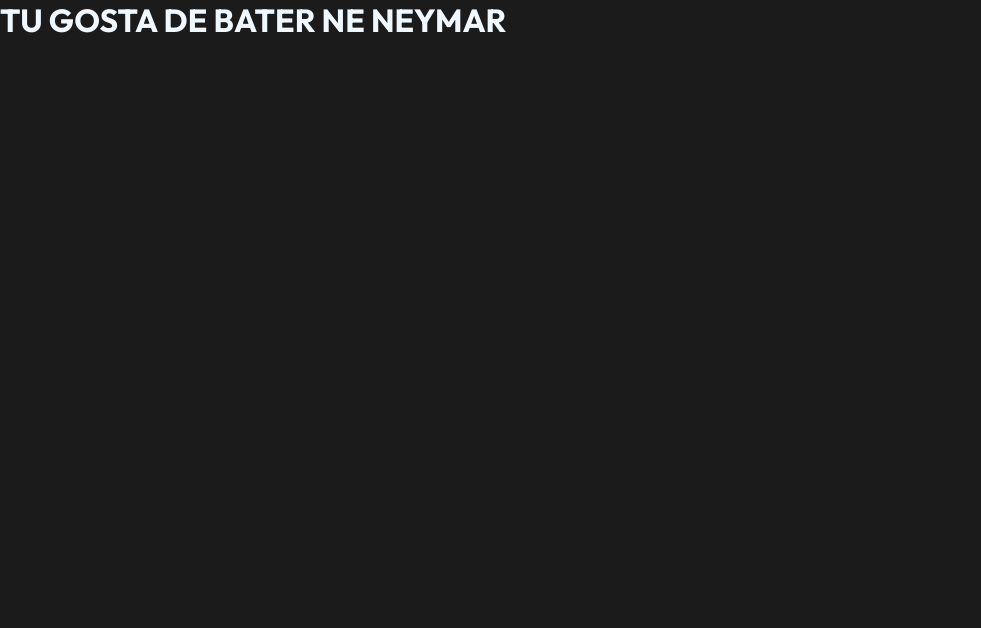
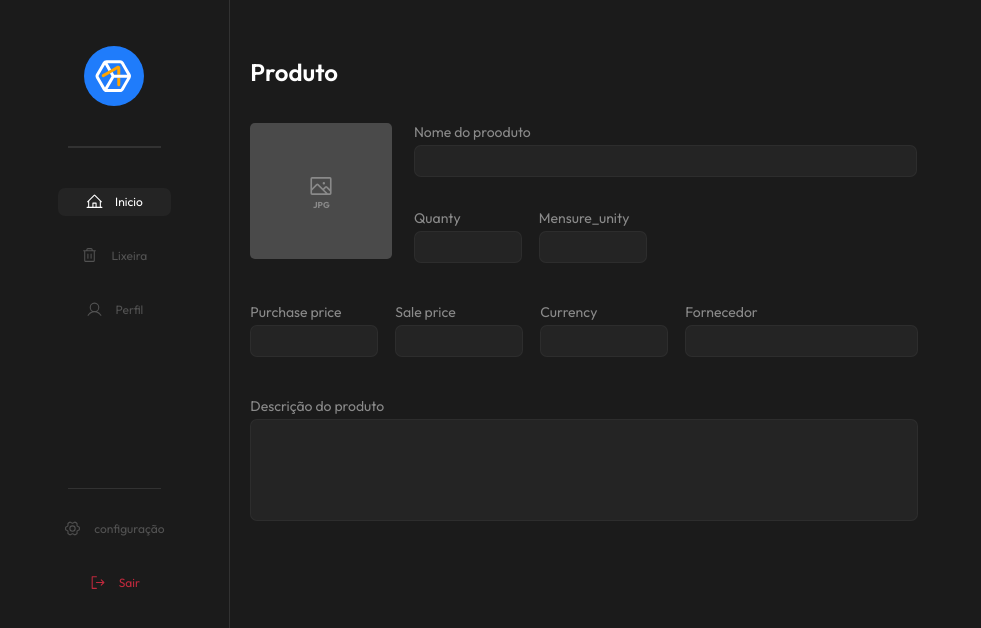
Before and after one commit to yeaaah-dev/yeah-stock, a React (Vite) app: page /RegistrationScreen in a window 1280 px wide. Shown: the top 628 px of the page, without its empty margins (0-981 px from the left). Built offline with nearby package versions, Linux system fonts and the light colour scheme.

Commit message:
feat: create page registration

```diff
--- a/src/components/Input/index.jsx
+++ b/src/components/Input/index.jsx
@@ -1,19 +1,14 @@
-import { MagnifyingGlass } from "@phosphor-icons/react";
+/* eslint-disable react/prop-types */
+
 import styles from "./styles.module.css";
 
-export function Input({ ...rest }) {
+export function Input({ borderNone, isNumber, ...rest }) {
   return (
-    <div className={styles["input-wrapper"]}>
-      <button className={styles["button-search"]}>
-        <MagnifyingGlass size={16} />
-      </button>
-
-      <input
-        {...rest}
-        type="text"
-        className={styles["input-header"]}
-        placeholder="Pesquisar produto"
-      />
-    </div>
+    <input
+      {...rest}
+      type={isNumber === "yes" ? "number" : "text"}
+      className={borderNone === "yes" ? `${styles["input-header_border-none"]}` : `${styles["input-header"]}`}
+      placeholder={isNumber === "yes" || isNumber === "not" ? "" : "Pesquisar produto"}
+    />
   );
 }
--- a/src/components/Input/styles.module.css
+++ b/src/components/Input/styles.module.css
@@ -1,46 +1,33 @@
 .input-header {
-  width: 25rem;
+  width: 100%;
   height: 2rem;
-  margin-left: -2rem;
   background: #242424;
   border: none;
   border-radius: 0.5rem;
-
   align-items: center;
   font-size: 0.875rem;
   font-style: normal;
   font-weight: 400;
+  border-radius: 0.4375rem;
+  border: 1px solid rgba(255, 255, 255, 0.04);
+  background: #242424;
+  color: #FFF;
 }
 
-.input-wrapper {
-  display: flex;
+.input-header_border-none {
+  width: 100%;
+  height: 2rem;
+  background: #242424;
+  border: none;
+  border-radius: 0.5rem;
   align-items: center;
-  background-color: #242424;
-  max-width: 24rem;
-  height: 0.5rem;
-  gap: 1rem;
-  padding: 1rem;
-  border-radius: 0.4375rem;
-  border: 1px solid rgba(255, 255, 255, 0.04);
-}
-
-.input-wrapper input {
-  outline: none;
-  color: white;
+  font-size: 0.875rem;
+  font-style: normal;
+  font-weight: 400;
+  color: #FFF;
 }
 
 .input::placeholder {
   outline: none;
   color: #323232;
 }
-
-.button-search {
-  border: none;
-  background: none;
-  align-items: center;
-  text-align: center;
-  color: #ffffff;
-  padding-top: 0.56rem;
-  padding-bottom: 0.56rem;
-  margin-left: -2rem;
-}
--- a/src/pages/home/RegistrationScreen.jsx
+++ b/src/pages/home/RegistrationScreen.jsx
@@ -1,9 +1,63 @@
 import styles from "../../pages/home/RegistrationScreen.module.css";
+import { Sidebar } from "../../components/sidebar";
+import { Input } from "../../components/Input"
+import { Image } from "@phosphor-icons/react"
 
 export function RegistrationScreen() {
   return (
-    <div>
-      <h1 className={styles["title"]}>TU GOSTA DE BATER NE NEYMAR</h1>
+    <div className={styles["registration-container"]}>
+      <Sidebar />
+      <div className={styles["layout-registration"]}>
+        <h1 className={styles["title-page"]}>Produto</h1>
+
+        <div className={styles["container-inputs-image"]}>
+          <div className={styles["image-product"]}>
+            <Image size={26} color="#8A8A8A" />
+            <span className={styles["jpg-image"]}>JPG</span>
+          </div>
+          <div className={styles["content-input-registration"]}>
+            <div className={styles["input-name-products"]}>
+              <span className={styles["title-inputs"]}>Nome do prooduto</span>
+              <Input isNumber={"not"} />
+            </div>
+            <div className={styles["inputs-description-quanty-mensure"]}>
+              <div className={styles["input-quanty-mensure"]}>
+                <span className={styles["title-inputs"]}>Quanty</span>
+                <Input isNumber={"yes"} />
+              </div>
+              <div className={styles["input-quanty-mensure"]}>
+                <span className={styles["title-inputs"]}>Mensure_unity</span>
+                <Input isNumber={"yes"} />
+              </div>
+            </div>
+          </div>
+        </div>
+
+        <div className={styles["inputs-purchase-price-currency-supplier"]}>
+          <div className={styles["inputs-Purchase-price-currency"]}>
+            <span className={styles["title-inputs"]}>Purchase price</span>
+            <Input isNumber={"yes"} />
+          </div>
+          <div className={styles["inputs-Purchase-price-currency"]}>
+            <span className={styles["title-inputs"]}>Sale price</span>
+            <Input isNumber={"yes"} />
+          </div>
+          <div className={styles["inputs-Purchase-price-currency"]}>
+            <span className={styles["title-inputs"]}>Currency</span>
+            <Input isNumber={"yes"} />
+          </div>
+          <div className={styles["inputs-description-supplier"]}>
+            <span className={styles["title-inputs"]}>Fornecedor</span>
+            <Input isNumber={"not"} />
+          </div>
+        </div>
+
+        <div className={styles["description-products-content"]}>
+          <span className={styles["title-inputs"]}>Descrição do produto</span>
+          <textarea ></textarea>
+        </div>
+
+      </div>
     </div>
   );
 }
--- a/src/pages/home/RegistrationScreen.module.css
+++ b/src/pages/home/RegistrationScreen.module.css
@@ -1,3 +1,123 @@
-.title {
-  color: aliceblue;
+.title-page {
+  margin-top: 3.56rem;
+  color: #FFF;
+  font-size: 1.5rem;
+  font-style: normal;
+  font-weight: 600;
+  line-height: normal;
 }
+
+.content-container {
+  display: flex;
+  flex-direction: column;
+}
+
+.layout-registration {
+  display: flex;
+  flex-direction: column;
+  margin-left: 1.25rem;
+}
+
+.container-inputs-image {
+  margin-top: 2.27rem;
+  display: flex;
+  gap: 1.35rem;
+}
+
+.registration-container {
+  display: flex;
+}
+
+.inputs-description-quanty-mensure {
+  display: flex;
+  gap: 1.06rem;
+}
+
+.content-input-registration {
+  display: flex;
+  flex-direction: column;
+  gap: 2rem;
+}
+
+.input-quanty-mensure {
+  display: flex;
+  flex-direction: column;
+  gap: 0.25rem;
+  width: 6.75rem;
+  min-height: 1.875rem;
+}
+
+.input-name-products {
+  display: flex;
+  flex-direction: column;
+  gap: 0.25rem;
+  width: 31.4375rem;
+  min-height: 1.875rem;
+}
+
+.jpg-image {
+  color: #8A8A8A;
+  font-size: 0.53669rem;
+  font-style: normal;
+  font-weight: 700;
+  line-height: normal;
+}
+
+.image-product {
+  display: flex;
+  justify-content: center;
+  align-items: center;
+  flex-direction: column;
+  width: 8.875rem;
+  height: 8.5rem;
+  border-radius: 0.30625rem;
+  background: #4A4A4A;
+}
+
+.title-inputs {
+  color: #8A8A8A;
+  font-size: 0.875rem;
+  font-style: normal;
+  font-weight: 400;
+  line-height: normal;
+}
+
+.inputs-Purchase-price-currency {
+  width: 8rem;
+  min-height: 1.875rem;
+  display: flex;
+  flex-direction: column;
+  gap: 0.25rem;
+}
+
+.inputs-description-supplier {
+  width: 14.5625rem;
+  min-height: 1.875rem;
+  display: flex;
+  flex-direction: column;
+  gap: 0.25rem;
+}
+
+.inputs-purchase-price-currency-supplier {
+  display: flex;
+  margin-top: 2.5rem;
+  gap: 1.06rem;
+}
+
+.description-products-content {
+  width: 100%;
+  height: 100%;
+  display: flex;
+  flex-direction: column;
+  gap: 0.25rem;
+  margin-top: 2.5rem;
+}
+
+.description-products-content textarea {
+  width: 41.75rem;
+  height: 6.375rem;
+  border-radius: 0.4375rem;
+  border: 1px solid rgba(255, 255, 255, 0.04);
+  background: #242424;
+  resize: none;
+}
--- a/src/pages/home/app.module.css
+++ b/src/pages/home/app.module.css
@@ -125,3 +125,31 @@
 .error-page {
   color: #fff;
 }
+
+.content-input {
+  width: 24.875rem;
+  height: 1.875rem;
+}
+
+.input-wrapper {
+  display: flex;
+  align-items: center;
+  background-color: #242424;
+  max-width: 100%;
+  height: 0.5rem;
+  gap: 1rem;
+  padding: 1rem;
+  border-radius: 0.4375rem;
+  border: 1px solid rgba(255, 255, 255, 0.04);
+}
+
+.button-search {
+  border: none;
+  background: none;
+  align-items: center;
+  text-align: center;
+  color: #ffffff;
+  padding-top: 0.56rem;
+  padding-bottom: 0.56rem;
+  margin-left: -2rem;
+}
--- a/src/pages/home/index.jsx
+++ b/src/pages/home/index.jsx
@@ -12,6 +12,7 @@
 import Rick from "../../assets/images/RickAndMory.png";
 import { modalStatus } from "../../components/ModalComponent/Modal";
 import { Link } from "react-router-dom";
+import { MagnifyingGlass } from "@phosphor-icons/react"
 
 const tabs = [
   {
@@ -90,11 +91,19 @@
 
       <main className={changeLayoutAllScreen()}>
         <nav className={style["nav-bar"]}>
-          <Input
-            onChange={(event) => {
-              setSearch(event.currentTarget.value);
-            }}
-          />
+          <div className={style["content-input"]}>
+            <div className={style["input-wrapper"]}>
+              <button className={style["button-search"]}>
+                <MagnifyingGlass size={16} />
+              </button>
+              <Input
+                borderNone={"yes"}
+                onChange={(event) => {
+                  setSearch(event.currentTarget.value);
+                }}
+              />
+            </div>
+          </div>
           <div className={style["button-icons"]}>
             <Link to="RegistrationScreen">
               <Button
```
